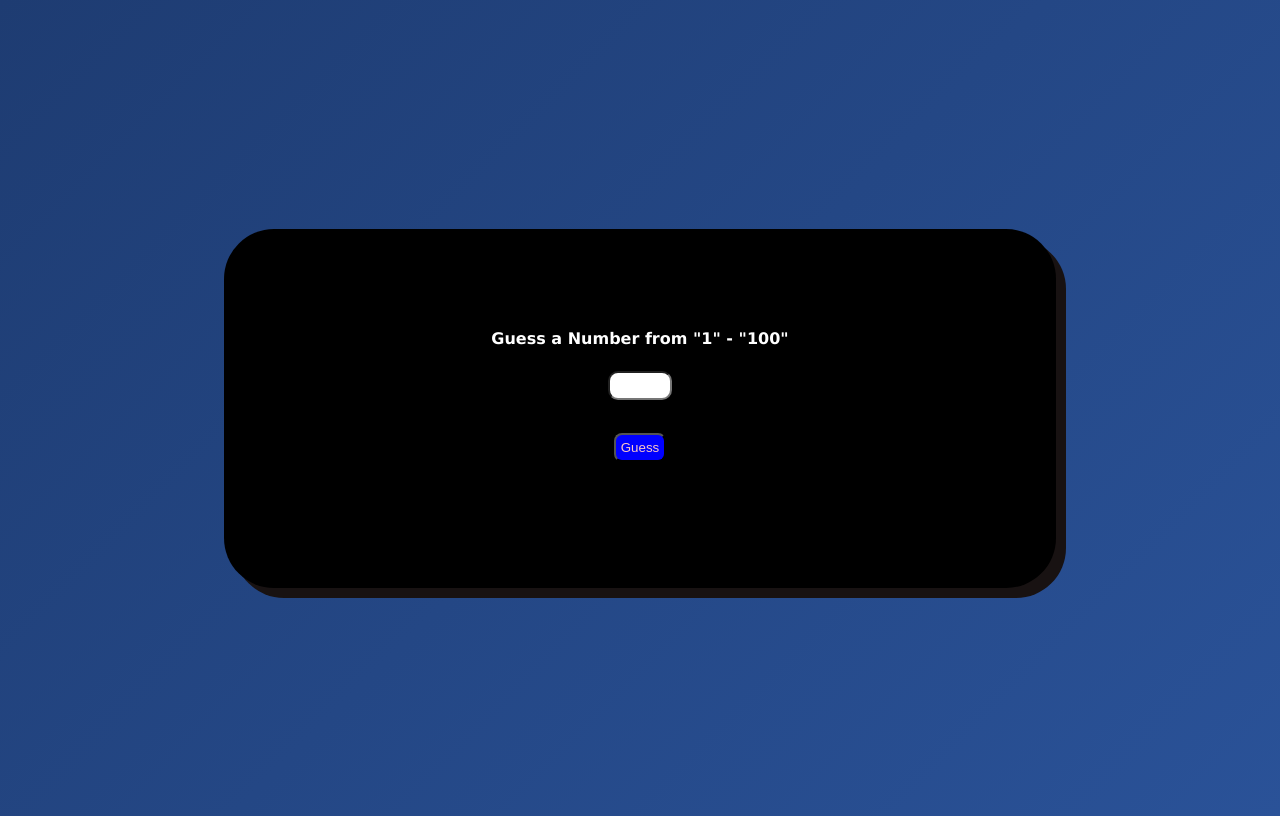
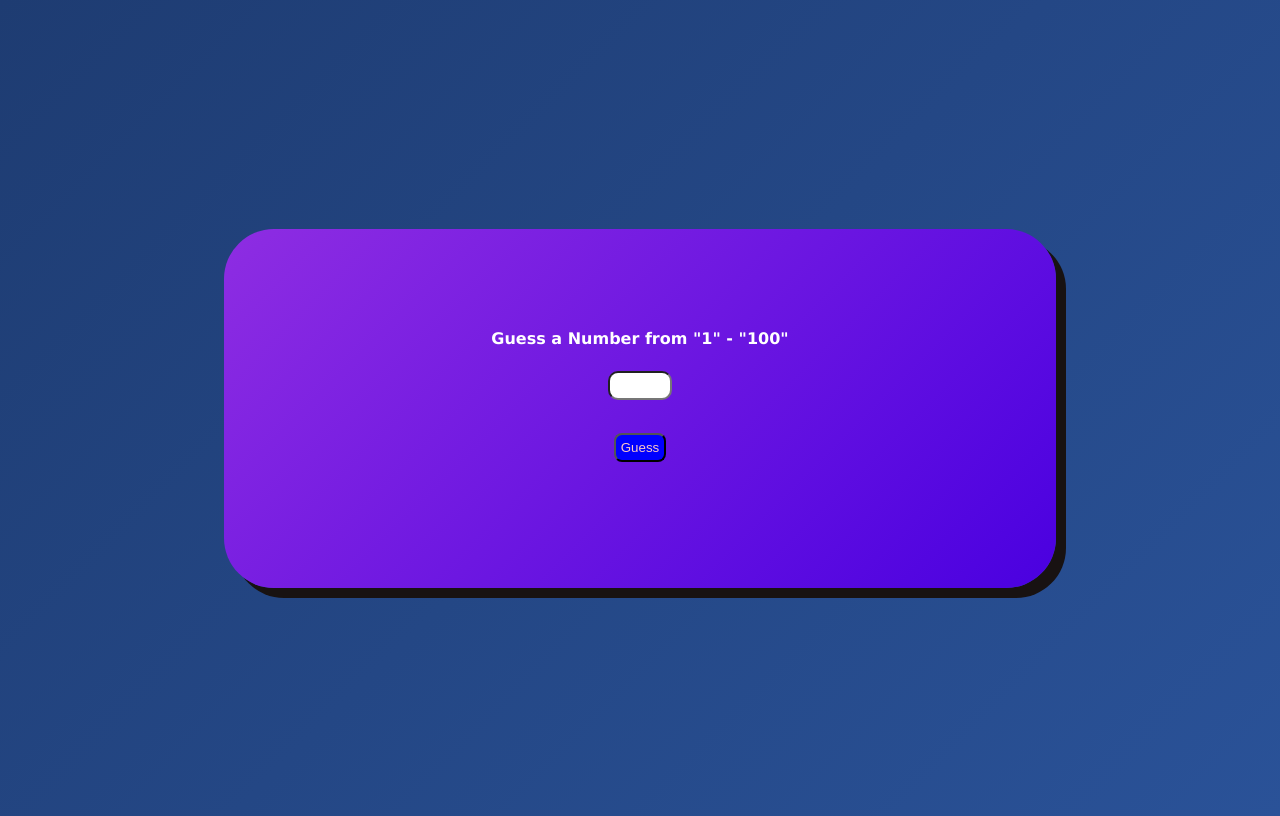
Before and after one commit to swapnasahoo/number-guessing-game, a plain HTML site: page index.html in a window 1280 px wide. Drawn offline with Linux system fonts and the light colour scheme.

Commit message:
Update style.css

```diff
--- a/style.css
+++ b/style.css
@@ -8,10 +8,10 @@ body{
     background: linear-gradient(135deg, #1e3c72, #2a5298);
 }
 main{
-    background-color: black;
+    background: linear-gradient(135deg, #8e2de2, #4a00e0);
     box-shadow: 10px 10px rgb(24, 18, 18);
     border-radius: 50px;
-    color: white;
+    color: #ffffff;
     width: 50%;
     padding: 100px;
     margin: 30px;
```
